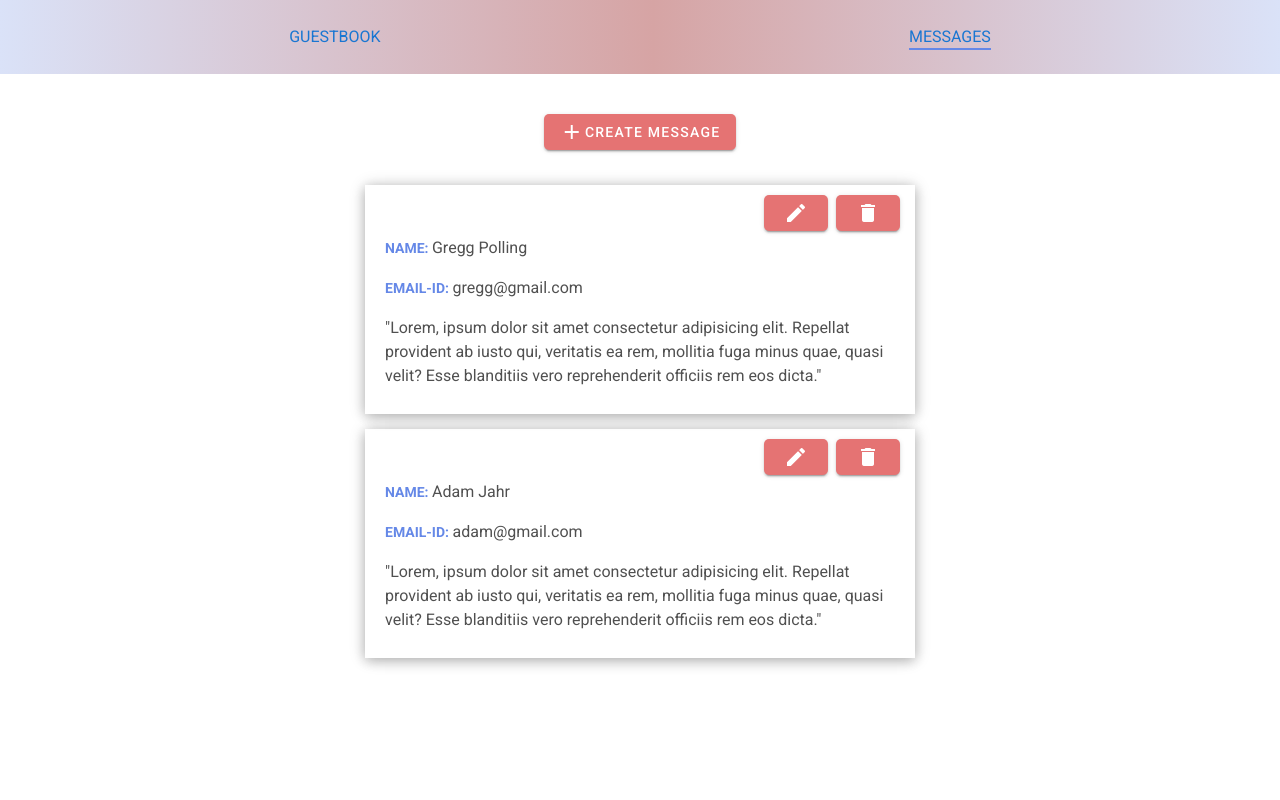
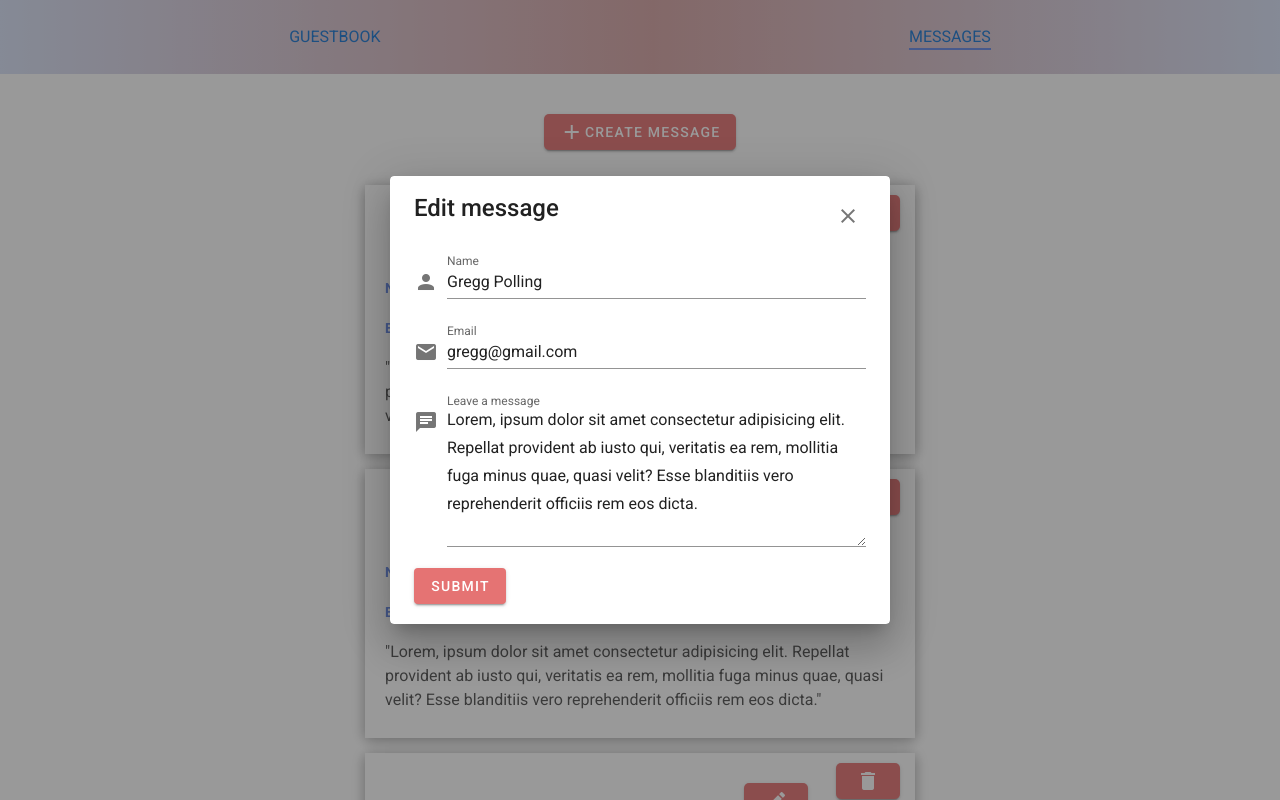
Before and after one commit to sushmitha-b-s/guestbook-client, a Vue app: page /messages in a window 1280 px wide. Both pictures are taken after a click on the button 796 px from the left and 213 px from the top of the page. Shown: the top 800 px of the page. Built offline with nearby package versions, Linux system fonts and the light colour scheme; data requests are answered from the project's data file.

Commit message:
implemented edit functionality

```diff
--- a/db.json
+++ b/db.json
@@ -11,6 +11,12 @@
       "name": "Adam Jahr",
       "email": "adam@gmail.com",
       "message": "Lorem, ipsum dolor sit amet consectetur adipisicing elit. Repellat provident ab iusto qui, veritatis ea rem, mollitia fuga minus quae, quasi velit? Esse blanditiis vero reprehenderit officiis rem eos dicta."
+    },
+    {
+      "id": 5918115,
+      "name": "My sweet and cute bro",
+      "email": "pavan.bs26@gmail.com",
+      "message": "Lorem, ipsum dolor sit amet consectetur adipisicing elit. Repellat provident ab iusto qui, veritatis ea rem, mollitia fuga minus quae, quasi velit? Esse blanditiis vero reprehenderit officiis rem eos dicta."
     }
   ]
 }
--- a/src/components/MessagesItem.vue
+++ b/src/components/MessagesItem.vue
@@ -2,9 +2,35 @@
   <div class="messages-item">
     <div>
       <v-flex class="d-flex justify-end">
-        <v-btn color="red lighten-2" dark class="ma-0 pa-0"
+        <!-- <v-btn color="red lighten-2" dark class="ma-0 pa-0"
           ><v-icon>mdi-pencil</v-icon></v-btn
-        >
+        > -->
+
+        <v-dialog v-model="dialog" width="500" class="ma-0 pa-0">
+          <template v-slot:activator="{ on, attrs }">
+            <v-btn color="red lighten-2" dark v-bind="attrs" v-on="on">
+              <v-icon>mdi-pencil</v-icon>
+            </v-btn>
+          </template>
+
+          <v-card>
+            <v-card-title class="headline">
+              <p>Edit message</p>
+              <v-spacer></v-spacer>
+              <v-btn icon ml-4 @click="dialog = false">
+                <v-icon>mdi-close</v-icon>
+              </v-btn>
+            </v-card-title>
+
+            <v-card-text>
+              <AddMessageForm
+                :message="editingMessage"
+                @clicked:add-message="editMessage"
+              />
+            </v-card-text>
+          </v-card>
+        </v-dialog>
+
         <v-btn
           color="red lighten-2"
           dark
@@ -23,8 +49,14 @@
 </template>
 
 <script>
+import AddMessageForm from './AddMessageForm'
+
 export default {
   name: 'MessagesItem',
+  components: {
+    AddMessageForm
+  },
+
   props: {
     message: {
       type: Object,
@@ -35,7 +67,9 @@ export default {
 
   data() {
     return {
-      loading: false
+      loading: false,
+      dialog: false,
+      editingMessage: this.message
     }
   },
 
@@ -45,6 +79,12 @@ export default {
       this.$store.dispatch('guestbook/deleteMessage', message).then(() => {
         this.loading = false
       })
+    },
+
+    editMessage(message) {
+      this.$store.dispatch('guestbook/editMessage', message).then(() => {
+        this.dialog = false
+      })
     }
   }
 }
--- a/src/services/GuestbookService.js
+++ b/src/services/GuestbookService.js
@@ -18,5 +18,8 @@ export default {
   },
   deleteMessage(message) {
     return apiClient.delete(`messages/${message.id}`)
+  },
+  editMessage(message) {
+    return apiClient.put(`/messages/${message.id}`, message)
   }
 }
--- a/src/store/modules/guestbook.js
+++ b/src/store/modules/guestbook.js
@@ -35,6 +35,13 @@ export const actions = {
       .catch(error => {
         console.log(error)
       })
+  },
+
+  editMessage({ commit }, message) {
+    return GuestbookService.editMessage(message).then(response => {
+      console.log(response)
+      commit('EDIT_MESSAGE', response.data)
+    })
   }
 }
 
@@ -47,6 +54,14 @@ export const mutations = {
   },
   DELETE_MESSAGE(state, messageId) {
     state.messages = state.messages.filter(message => message.id !== messageId)
+  },
+  EDIT_MESSAGE(state, message) {
+    state.messages = state.messages.map(m => {
+      if (m.id === message.id) {
+        m = message
+      }
+      return m
+    })
   }
 }
 
```
